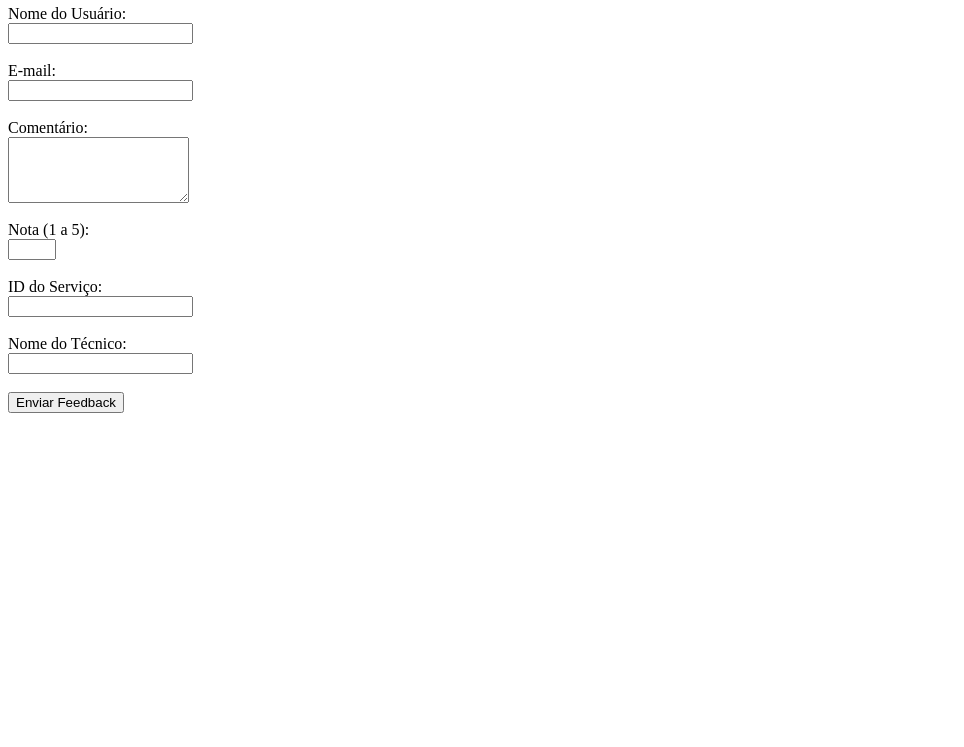
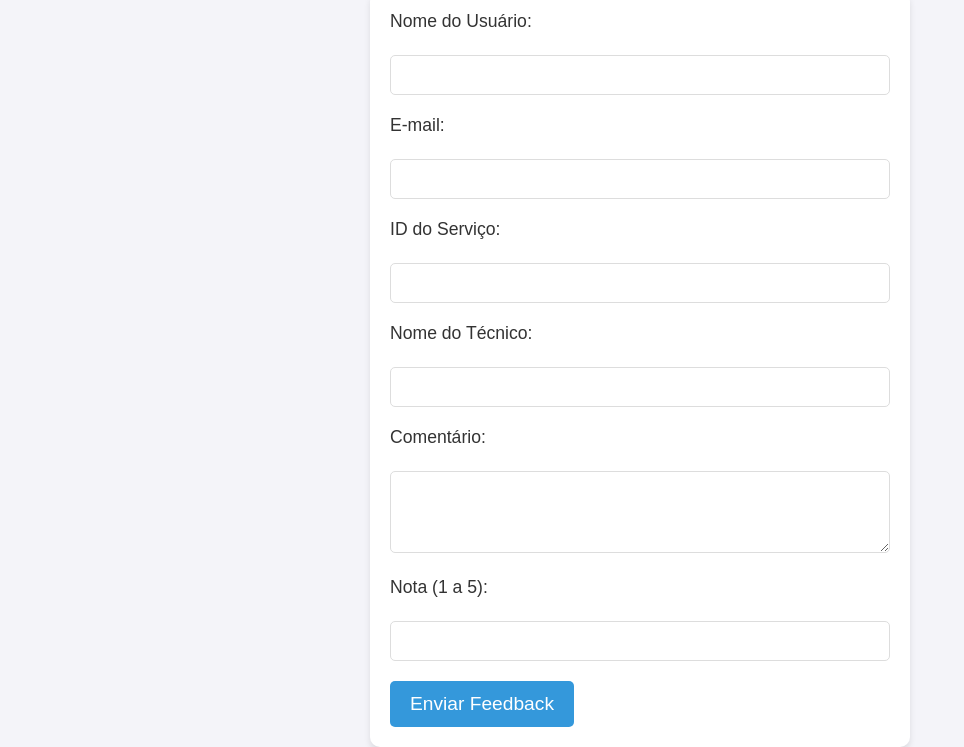
Before and after one commit to heloisagti/feedback-ti, a plain HTML site: page index.html in a window 1280 px wide. Shown: the part 61-808 px from the top of the page, without its empty margins (0-964 px from the left). Drawn offline with Linux system fonts and the light colour scheme.

Commit message:
Update index.html

```diff
--- a/index.html
+++ b/index.html
@@ -1,34 +1,113 @@
-<!DO<!DOCTYPE html>
+<!DOCTYPE html>
 <html lang="pt-br">
 <head>
   <meta charset="UTF-8">
   <meta name="viewport" content="width=device-width, initial-scale=1.0">
   <title>Feedback de Suporte de TI</title>
+  <style>
+    /* Definindo o estilo para a página */
+    body {
+      font-family: 'Arial', sans-serif;
+      background-color: #f4f4f9;
+      color: #333;
+      margin: 0;
+      padding: 0;
+      display: flex;
+      justify-content: center;
+      align-items: center;
+      height: 100vh;
+      flex-direction: column;
+    }
+
+    h1 {
+      color: #2C3E50;
+      text-align: center;
+      font-size: 2.5em;
+      margin-bottom: 20px;
+    }
+
+    /* Estilos para o formulário */
+    form {
+      background-color: white;
+      padding: 20px;
+      border-radius: 10px;
+      box-shadow: 0 4px 6px rgba(0, 0, 0, 0.1);
+      width: 100%;
+      max-width: 500px;
+    }
+
+    label {
+      font-size: 1.1em;
+      margin-bottom: 5px;
+      display: block;
+    }
+
+    input[type="text"],
+    input[type="email"],
+    input[type="number"],
+    textarea {
+      width: 100%;
+      padding: 10px;
+      margin-bottom: 20px;
+      border: 1px solid #ddd;
+      border-radius: 5px;
+      box-sizing: border-box;
+      font-size: 1em;
+    }
+
+    textarea {
+      resize: vertical;
+    }
+
+    button {
+      background-color: #3498db;
+      color: white;
+      padding: 12px 20px;
+      border: none;
+      border-radius: 5px;
+      cursor: pointer;
+      font-size: 1.2em;
+      transition: background-color 0.3s ease;
+    }
+
+    button:hover {
+      background-color: #2980b9;
+    }
+
+    /* Responsividade: garantir que o formulário seja responsivo */
+    @media (max-width: 600px) {
+      form {
+        padding: 15px;
+      }
+
+      button {
+        width: 100%;
+      }
+    }
+  </style>
 </head>
 <body>
   <h1>Feedback de Suporte de TI</h1>
 
   <!-- Formulário de feedback -->
-  <form action="https://script.google.com/macros/s/AKfycbzjrIxjA5IkeyK217gHA8cDKDGPJx1TLSirTAMCtjsfXKjidEMWcWpI6rXQFu_SVnGm0g/exec" method="POST">
-
+  <form action="https://script.google.com/macros/s/AKfycbzkBvcWac93yRlHDW579IBjj_0r4WRb6Qyqmk6a-sMds0S6BEUnpgWwLjJxa88YFQrf8g/exec" method="POST">
     <label for="name">Nome do Usuário:</label><br>
-    <input type="text" id="name" name="name" required><br><br>
+    <input type="text" id="name" name="name" required><br>
 
     <label for="email">E-mail:</label><br>
-    <input type="email" id="email" name="email" required><br><br>
+    <input type="email" id="email" name="email" required><br>
+
+    <label for="service_id">ID do Serviço:</label><br>
+    <input type="text" id="service_id" name="service_id" required><br>
+
+    <label for="technician_name">Nome do Técnico:</label><br>
+    <input type="text" id="technician_name" name="technician_name" required><br>
 
     <label for="comments">Comentário:</label><br>
-    <textarea id="comments" name="comments" rows="4" required></textarea><br><br>
+    <textarea id="comments" name="comments" rows="4" required></textarea><br>
 
     <label for="rating">Nota (1 a 5):</label><br>
-    <input type="number" id="rating" name="rating" min="1" max="5" required><br><br>
-
-    <!-- Novos campos -->
-    <label for="id_servico">ID do Serviço:</label><br>
-    <input type="text" id="id_servico" name="id_servico" required><br><br>
-
-    <label for="tecnico_nome">Nome do Técnico:</label><br>
-    <input type="text" id="tecnico_nome" name="tecnico_nome" required><br><br>
+    <input type="number" id="rating" name="rating" min="1" max="5" required><br>
 
     <button type="submit">Enviar Feedback</button>
   </form>
```
